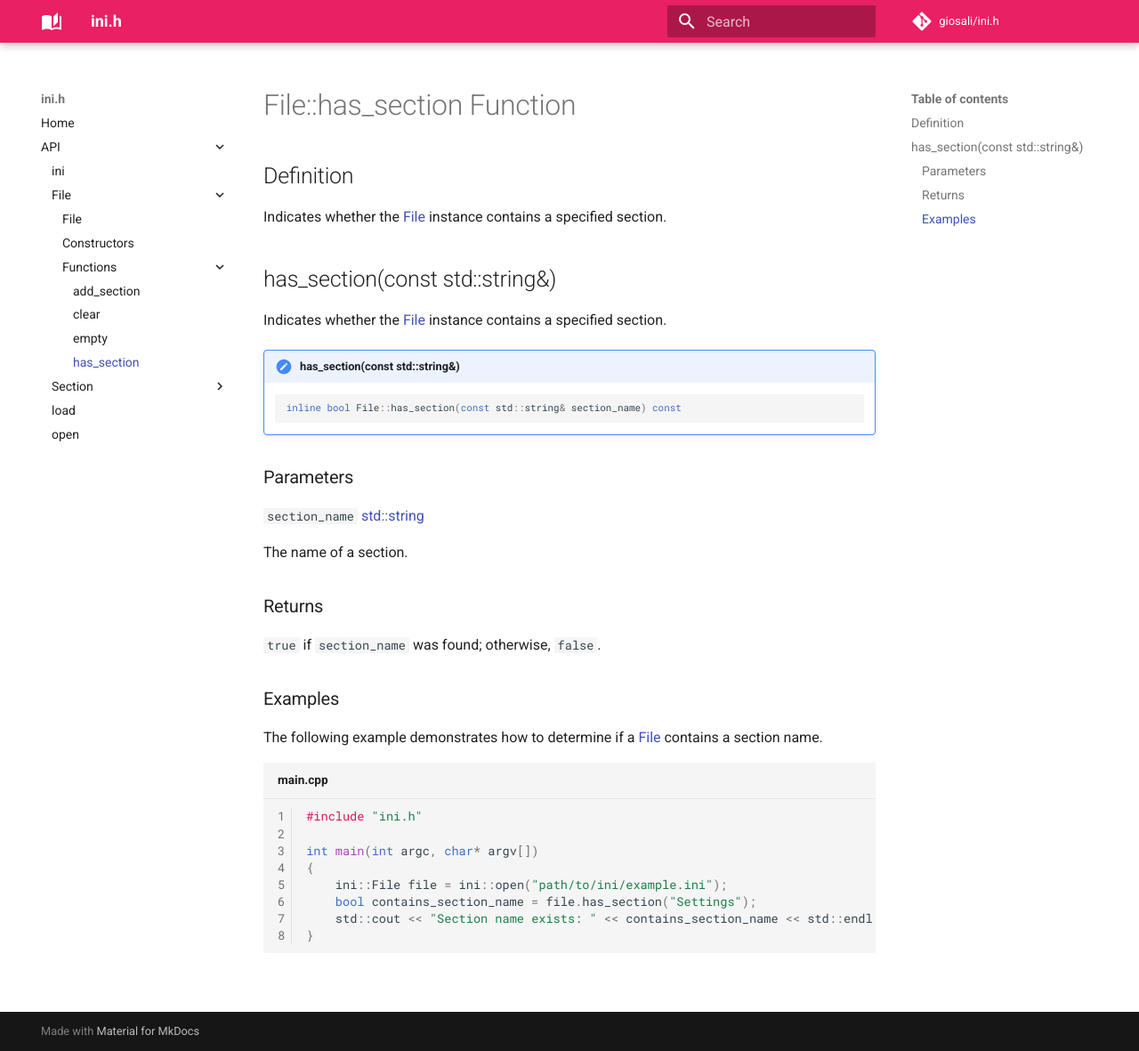
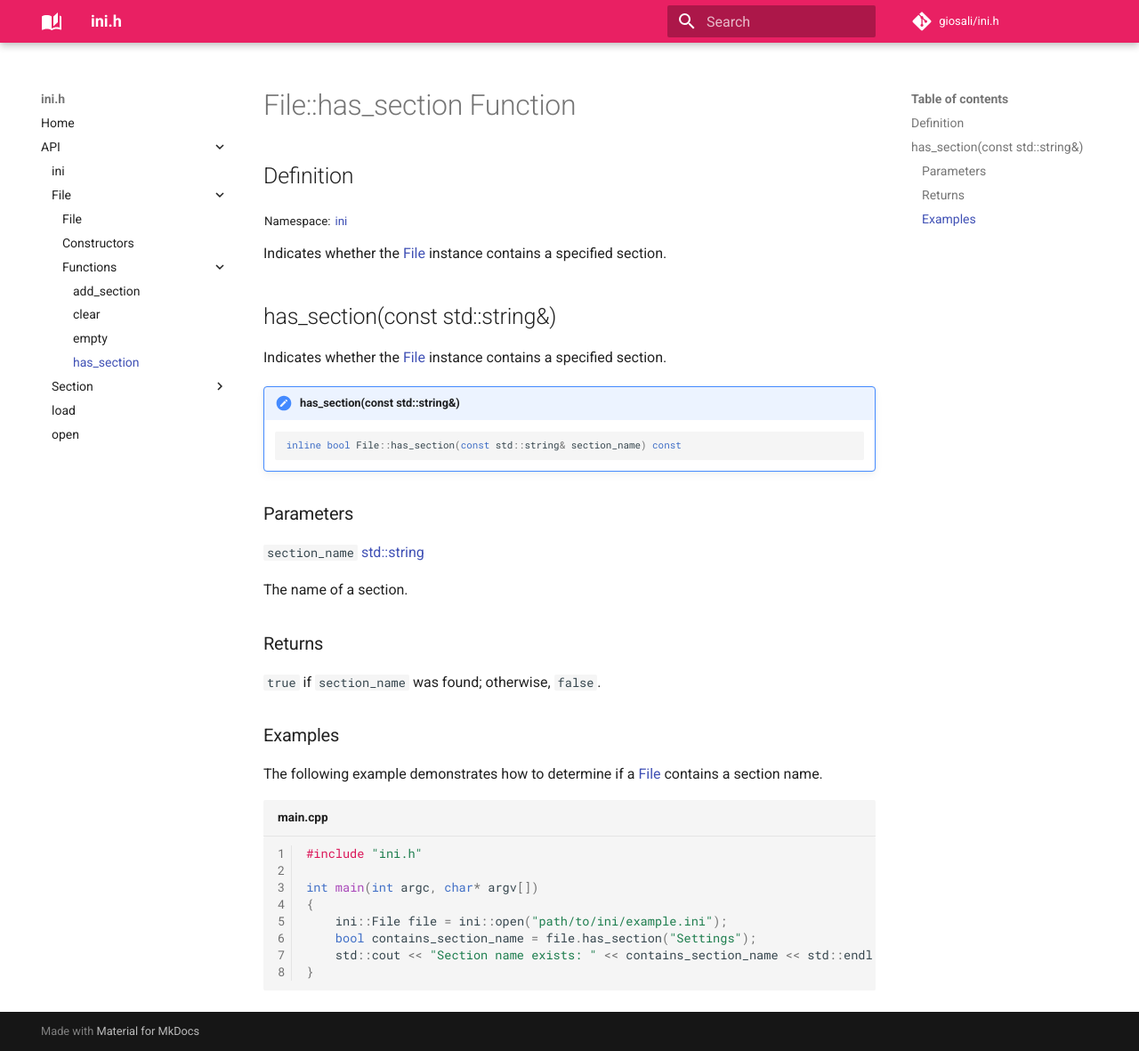
Before and after one commit to giosali/ini.h, an MkDocs documentation site: the page built from docs/api/file/functions/has_section.md, in a window 1280 px wide and 1181 px high. Shown: the whole window at 89% size. Built offline with MkDocs 1.6.1 and Material for MkDocs 9.7.7, drawn with Linux system fonts in a browser that asks for light colours; comment, search, counter and statistics services are not loaded.

Commit message:
Add namespace information

```diff
--- a/docs/api/file/functions/has_section.md
+++ b/docs/api/file/functions/has_section.md
@@ -1,6 +1,8 @@
 # File::has_section Function
 
 ## Definition
+
+~Namespace:~ ~[ini](../../ini_namespace.md)~
 
 Indicates whether the [File](../file.md) instance contains a specified section.
 
```
